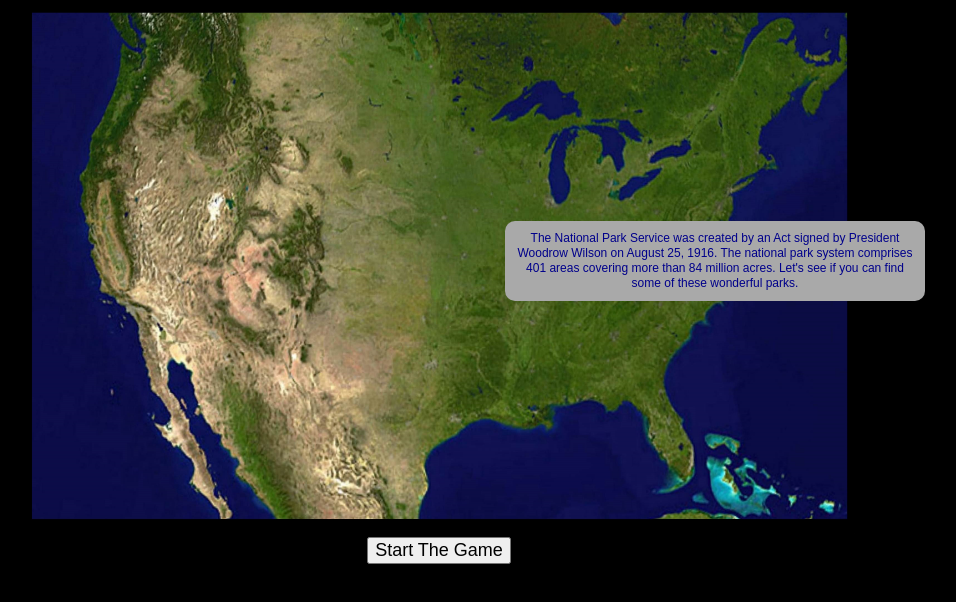
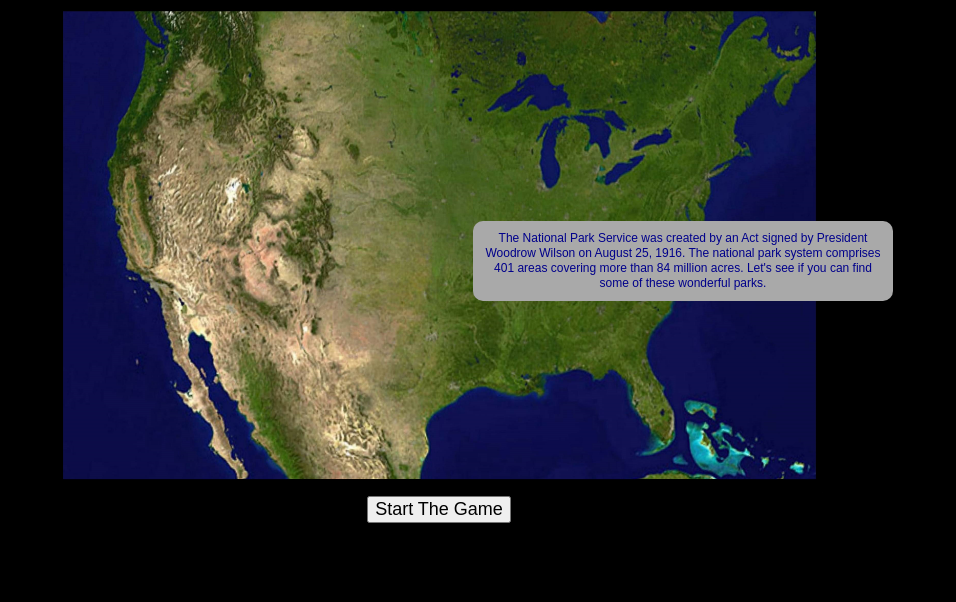
Before and after one commit to Jonesette/Quiz-App, a plain HTML site: page index.html in a window 1280 px wide. Shown: the part 54-656 px from the top of the page, without its empty margins (201-1157 px from the left). Drawn offline with Linux system fonts and the light colour scheme.

Commit message:
Change image size to fit on standard screen

```diff
--- a/main.css
+++ b/main.css
@@ -17,8 +17,8 @@ body {
 
 img{
 	position: relative;
-	height: 65%;
-	width: 65%;
+	height: 60%;
+	width: 60%;
 	z-index: -1;
 }
 
```
